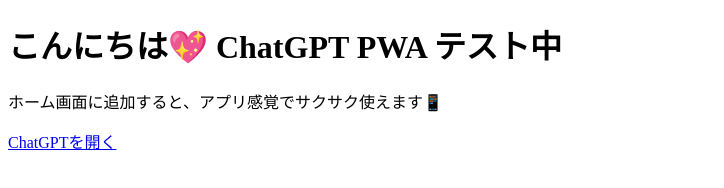
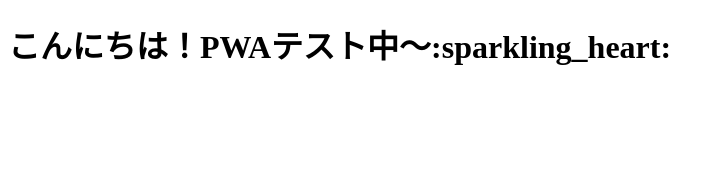
Before and after one commit to mahiromiru/make-PWA, a plain HTML site: page index.html in a window 1280 px wide. Shown: the whole page, without its empty margins (0-724 px from the left). Drawn offline with Linux system fonts and the light colour scheme.

Commit message:
Add files via upload

```diff
--- a/index.html
+++ b/index.html
@@ -2,14 +2,15 @@
 <html lang="ja">
 <head>
   <meta charset="UTF-8">
-  <meta name="viewport" content="width=device-width, initial-scale=1.0">
-  <title>ChatGPT PWA</title>
+  <title>ひろちゃんのPWAテスト</title>
   <link rel="manifest" href="manifest.json">
-  <meta name="theme-color" content="#1a73e8">
 </head>
 <body>
-  <h1>こんにちは💖 ChatGPT PWA テスト中</h1>
-  <p>ホーム画面に追加すると、アプリ感覚でサクサク使えます📱</p>
-  <p><a href="https://chat.openai.com/" target="_blank">ChatGPTを開く</a></p>
+  <h1>こんにちは！PWAテスト中〜:sparkling_heart:</h1>
 </body>
+<style>
+  body {
+    background: transparent;
+  }
+</style>
 </html>
```
